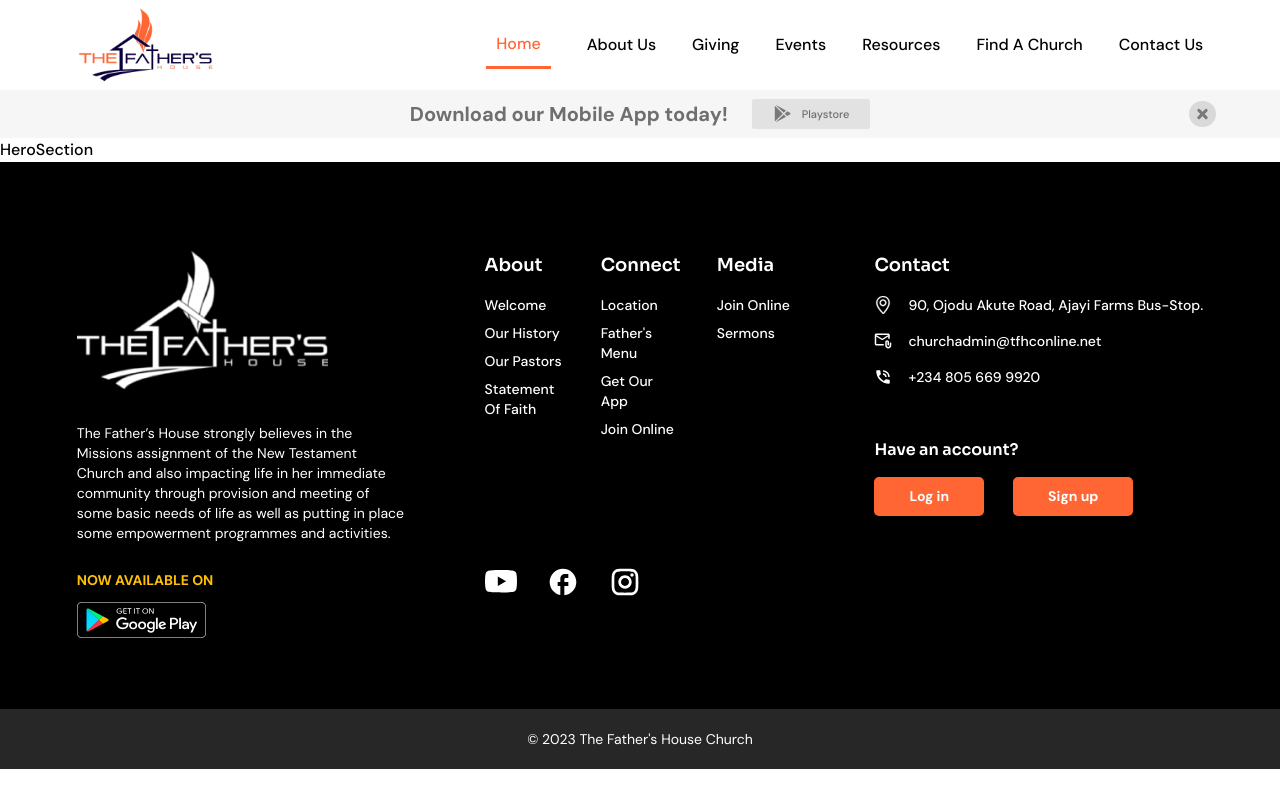
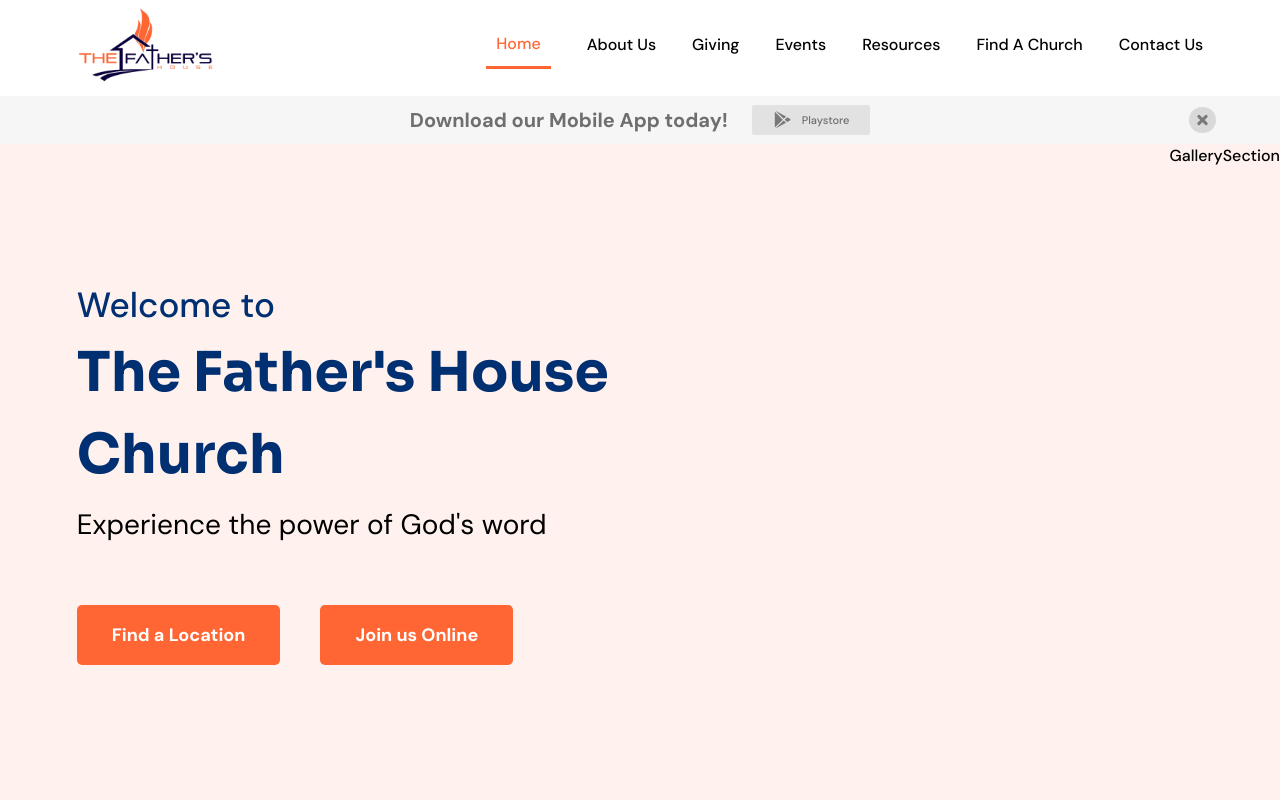
Before and after one commit to umadmego/umadmego, a Next.js app: page / in a window 1280 px wide. Shown: the top 800 px of the page. Built offline with nearby package versions, Linux system fonts and the light colour scheme.

Commit message:
intro section

```diff
--- /dev/null
+++ b/src/common/LoadingIndicator/LoadingIndicator.tsx
@@ -0,0 +1,12 @@
+import React from 'react';
+import styles from './style.module.css';
+function LoadingIndicator({ text }: { text?: string }) {
+  return (
+    <div className={styles.container}>
+      <div className={styles.loader} />
+      {text && <span>{text}</span>}
+    </div>
+  );
+}
+
+export default LoadingIndicator;
--- /dev/null
+++ b/src/common/LoadingIndicator/style.module.css
@@ -0,0 +1,28 @@
+.container {
+	display: flex;
+	flex-direction: column;
+	gap: 20px;
+}
+
+.container>span {
+	color: #fff;
+}
+
+.loader {
+	border: 4px solid #E2E2E2;
+	border-top: 4px solid #FF6634;
+	border-radius: 50%;
+	width: 40px;
+	height: 40px;
+	animation: spin 2s linear infinite;
+}
+
+@keyframes spin {
+	0% {
+		transform: rotate(0deg);
+	}
+
+	100% {
+		transform: rotate(360deg);
+	}
+}
--- a/src/components/homepage/HeroSection.tsx
+++ /dev/null
@@ -1,7 +0,0 @@
-import React from 'react';
-
-function HeroSection() {
-  return <div>HeroSection</div>;
-}
-
-export default HeroSection;
--- /dev/null
+++ b/src/components/homepage/HeroSection/GallerySection.tsx
@@ -0,0 +1,8 @@
+import LoadingIndicator from '@/common/LoadingIndicator/LoadingIndicator';
+import React from 'react';
+
+function GallerySection() {
+  return <div>GallerySection</div>;
+}
+
+export default GallerySection;
--- /dev/null
+++ b/src/components/homepage/HeroSection/IntroSection.tsx
@@ -0,0 +1,29 @@
+import Button from '@/common/Button';
+import Link from 'next/link';
+import React from 'react';
+
+function IntroSection() {
+  return (
+    <div className='pr-primary pl-primary flex flex-col justify-center p-5 h-full'>
+      <h1 className='text-primary text-[35px] max-w-[547px]'>
+        Welcome to <br />
+        <span className='font-secondary font-bold text-[55px]'>
+          The Father&apos;s House Church
+        </span>
+      </h1>
+      <p className='text-[28px] font-normal mt-[7px] mb-[59px]'>
+        Experience the power of God&apos;s word
+      </p>
+      <div className='flex items-center flex-wrap gap-10'>
+        <Link href='/church-locations'>
+          <Button className='!h-[60px] !text-lg'>Find a Location</Button>
+        </Link>
+        <Link href='/media'>
+          <Button className='!h-[60px] !text-lg'>Join us Online</Button>
+        </Link>
+      </div>
+    </div>
+  );
+}
+
+export default IntroSection;
--- /dev/null
+++ b/src/components/homepage/HeroSection/index.tsx
@@ -0,0 +1,33 @@
+import LoadingIndicator from '@/common/LoadingIndicator/LoadingIndicator';
+import { useAppSelector } from '@/store/hooks';
+import dynamic from 'next/dynamic';
+import React from 'react';
+import IntroSection from './IntroSection';
+
+const DynamicGallery = dynamic(() => import('./GallerySection'), {
+  loading: () => (
+    <div className='flex items-center justify-center'>
+      <LoadingIndicator />
+    </div>
+  ),
+});
+
+function HeroSection() {
+  const { open: mobileBarOpen } = useAppSelector((state) => state.mobileBar);
+
+  return (
+    <header
+      className={`bg-[#FFF2EE] ${
+        mobileBarOpen ? 'h-[calc(100vh-96px-48px)]' : 'h-[calc(100vh-96px)]'
+      }`}
+      // Height of header is screen height - navbar height - mobile bar height if open
+    >
+      <div className='flex justify-between h-full'>
+        <IntroSection />
+        <DynamicGallery />
+      </div>
+    </header>
+  );
+}
+
+export default HeroSection;
--- a/src/components/layout/Navbar/index.tsx
+++ b/src/components/layout/Navbar/index.tsx
@@ -6,7 +6,7 @@
 
 function Navbar() {
   return (
-    <nav className='pl-primary pr-primary'>
+    <nav className='pl-primary pr-primary h-24'>
       <div className='flex justify-between items-center'>
         <Link href='/'>
           <Image src={Logo} alt="The Father's House" className='h-[90px] w-auto' />
```
